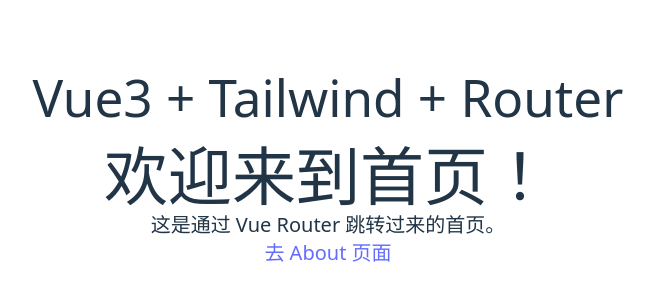
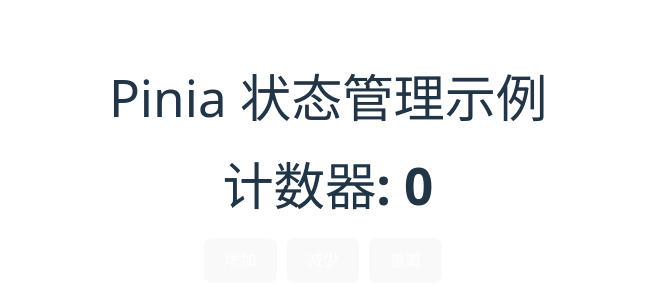
Before and after one commit to Jiao-jiao1/vue3-cms, a Vue app: page / in a window 1280 px wide. Shown: the part 232-532 px from the top of the page, without its empty margins (312-966 px from the left). Built offline with nearby package versions, Linux system fonts and the light colour scheme.

Commit message:
✨ feat:学习 Pinia，做一个计数器状态管理

```diff
--- a/package.json
+++ b/package.json
@@ -12,6 +12,7 @@
   },
   "dependencies": {
     "@tailwindcss/postcss": "^4.1.17",
+    "pinia": "^3.0.4",
     "vue": "^3.5.24",
     "vue-router": "^4.6.3"
   },
--- a/src/App.vue
+++ b/src/App.vue
@@ -1,9 +1,10 @@
 <template>
   <div id="app">
-    <h1 class="text-center mt-4">Vue3 + Tailwind + Router</h1>
-    <router-view></router-view>
-    <!-- 这里用来显示当前的页面 -->
+    <h1 class="text-center mt-4">Pinia 状态管理示例</h1>
+    <Counter />
   </div>
 </template>
 
-<script setup lang="ts"></script>
+<script setup lang="ts">
+import Counter from './components/Counter.vue'
+</script>
--- /dev/null
+++ b/src/components/Counter.vue
@@ -0,0 +1,32 @@
+<template>
+  <div class="text-center mt-8">
+    <h1 class="text-xl font-semibold">计数器: {{ counter.count }}</h1>
+    <div class="mt-6">
+      <button
+        @click="counter.increment"
+        class="mr-2.5 px-6 py-3 bg-green-500 text-white rounded-lg hover:bg-green-600 transition"
+      >
+        增加
+      </button>
+      <button
+        @click="counter.decrement"
+        class="mr-2.5 px-6 py-3 bg-red-500 text-white rounded-lg hover:bg-red-600 transition"
+      >
+        减少
+      </button>
+      <button
+        @click="counter.reset"
+        class="mr-2.5 px-6 py-3 bg-gray-500 text-white rounded-lg hover:bg-gray-600 transition"
+      >
+        重置
+      </button>
+    </div>
+  </div>
+</template>
+
+<script setup lang="ts">
+import { useCounterStore } from '../store/counterStore'
+
+// 使用 Pinia store
+const counter = useCounterStore()
+</script>
--- a/src/main.ts
+++ b/src/main.ts
@@ -2,7 +2,9 @@
 import './style.css'
 import App from './App.vue'
 import router from './router'
+import { createPinia } from 'pinia' // 导入 Pinia
 
 createApp(App)
+  .use(createPinia()) // 使用 Pinia
   .use(router) // 使用 Vue Router
   .mount('#app')
--- /dev/null
+++ b/src/store/About copy.vue
@@ -0,0 +1,9 @@
+<template>
+  <div class="about p-4 text-xl">
+    <h1>关于我们</h1>
+    <p>这是关于页面。</p>
+    <router-link to="/">返回首页</router-link>
+  </div>
+</template>
+
+<script setup lang="ts"></script>
--- /dev/null
+++ b/src/store/counterStore.ts
@@ -0,0 +1,19 @@
+// src/stores/counterStore.ts
+import { defineStore } from 'pinia'
+
+export const useCounterStore = defineStore('counter', {
+  state: () => ({
+    count: 0,
+  }),
+  actions: {
+    increment() {
+      this.count++
+    },
+    decrement() {
+      this.count--
+    },
+    reset() {
+      this.count = 0
+    },
+  },
+})
```
Also changed, not shown: src/env.d.ts (line endings or trailing spaces), 1 other file (tests, documents, lock files or other folders).
